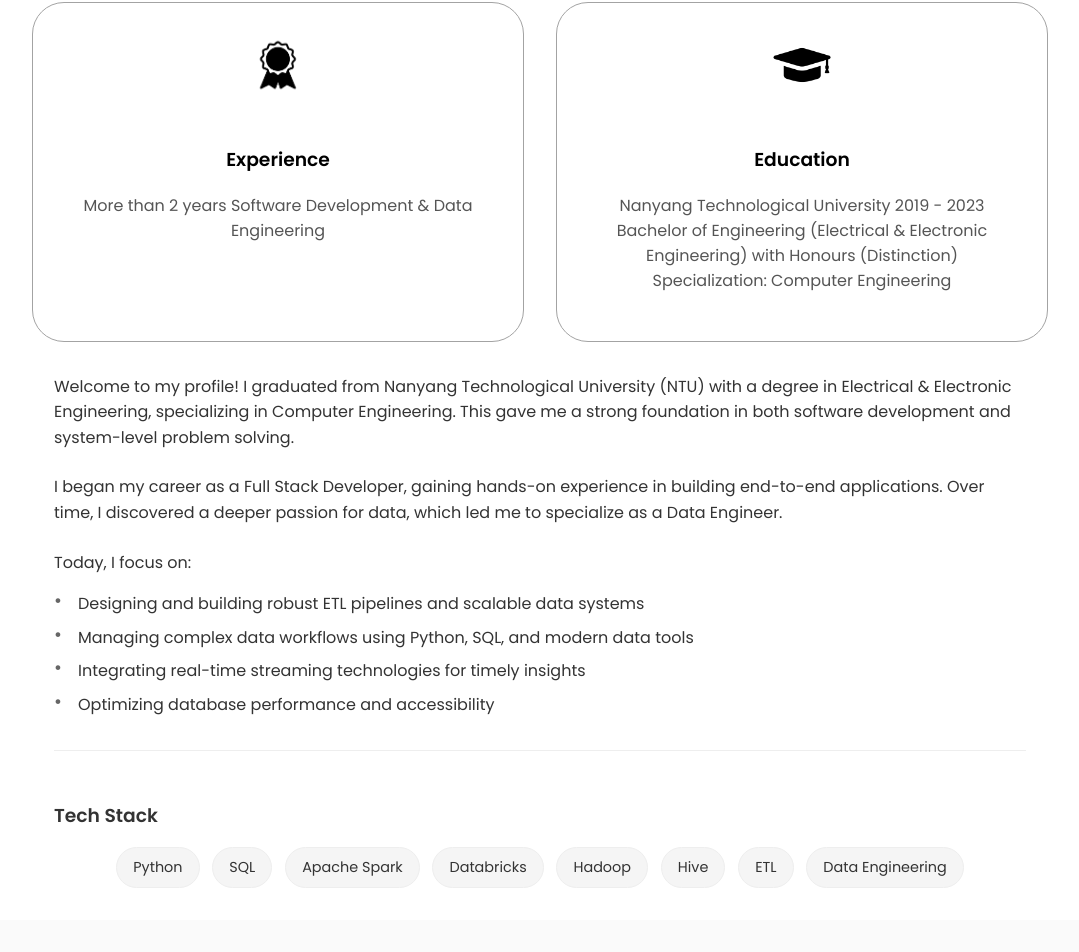
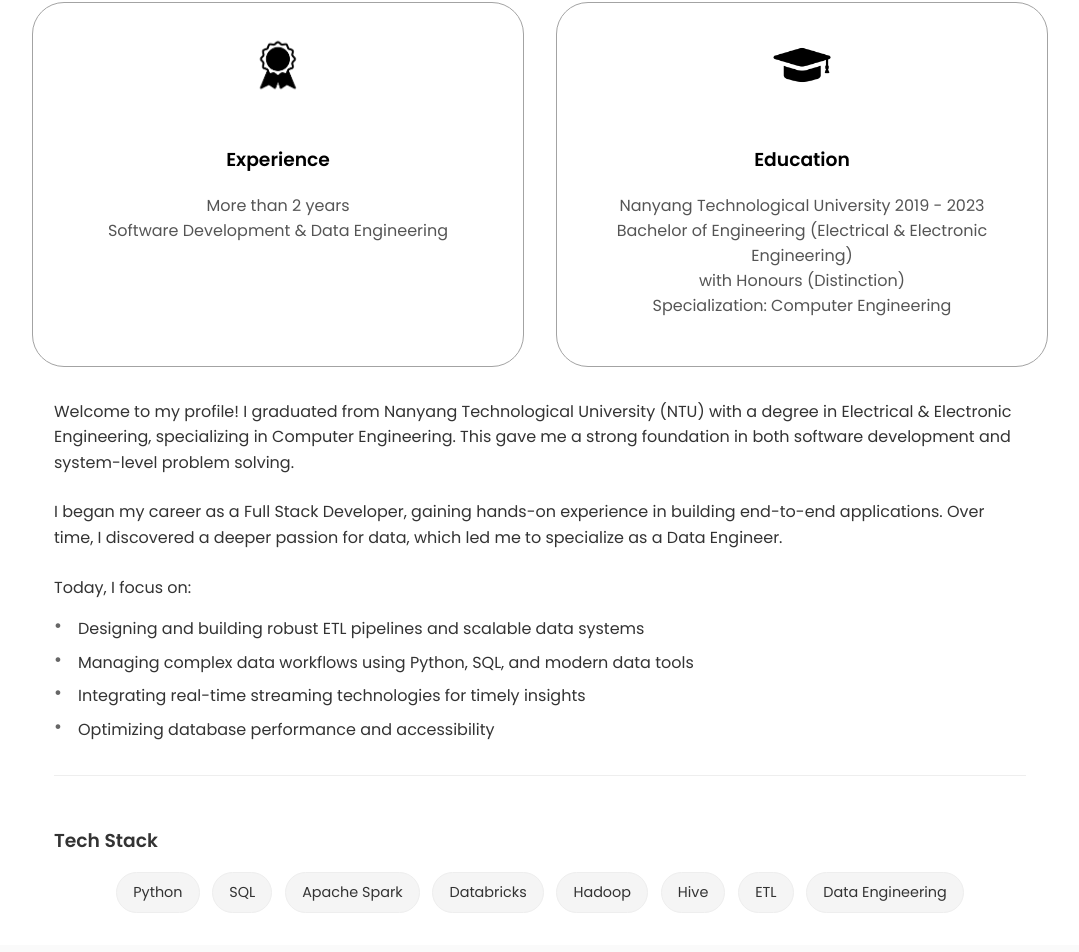
Before and after one commit to jingshenggg/my-portfolio, a React (Create React App) app: page / in a window 1280 px wide. Shown: the part 1100-2052 px from the top of the page, without its empty margins (100-1179 px from the left). Built offline with nearby package versions, Linux system fonts and the light colour scheme.

Commit message:
fixed line spacing issue in About.js

```diff
--- a/src/components/About.js
+++ b/src/components/About.js
@@ -7,12 +7,17 @@ const aboutData = {
   experience: {
     title: "Experience",
     icon: ExperienceIcon,
-    description: "More than 2 years\nSoftware Development & Data Engineering"
+    description: ["More than 2 years", "Software Development & Data Engineering"]
   },
   education: {
     title: "Education",
     icon: EducationIcon,
-    description: "Nanyang Technological University 2019 - 2023\nBachelor of Engineering (Electrical & Electronic Engineering)\nwith Honours (Distinction)\nSpecialization: Computer Engineering"
+    description: [
+      "Nanyang Technological University 2019 - 2023",
+      "Bachelor of Engineering (Electrical & Electronic Engineering)",
+      "with Honours (Distinction)",
+      "Specialization: Computer Engineering"
+    ]
   }
 };
 
@@ -63,10 +68,10 @@ function About() {
                 />
                 <h3>{data.title}</h3>
                 <p>
-                  {data.description.split('\\n').map((line, i) => (
+                  {data.description.map((line, i) => (
                     <span key={i}>
                       {line}
-                      <br />
+                      {i < data.description.length - 1 && <br />}
                     </span>
                   ))}
                 </p>
```
